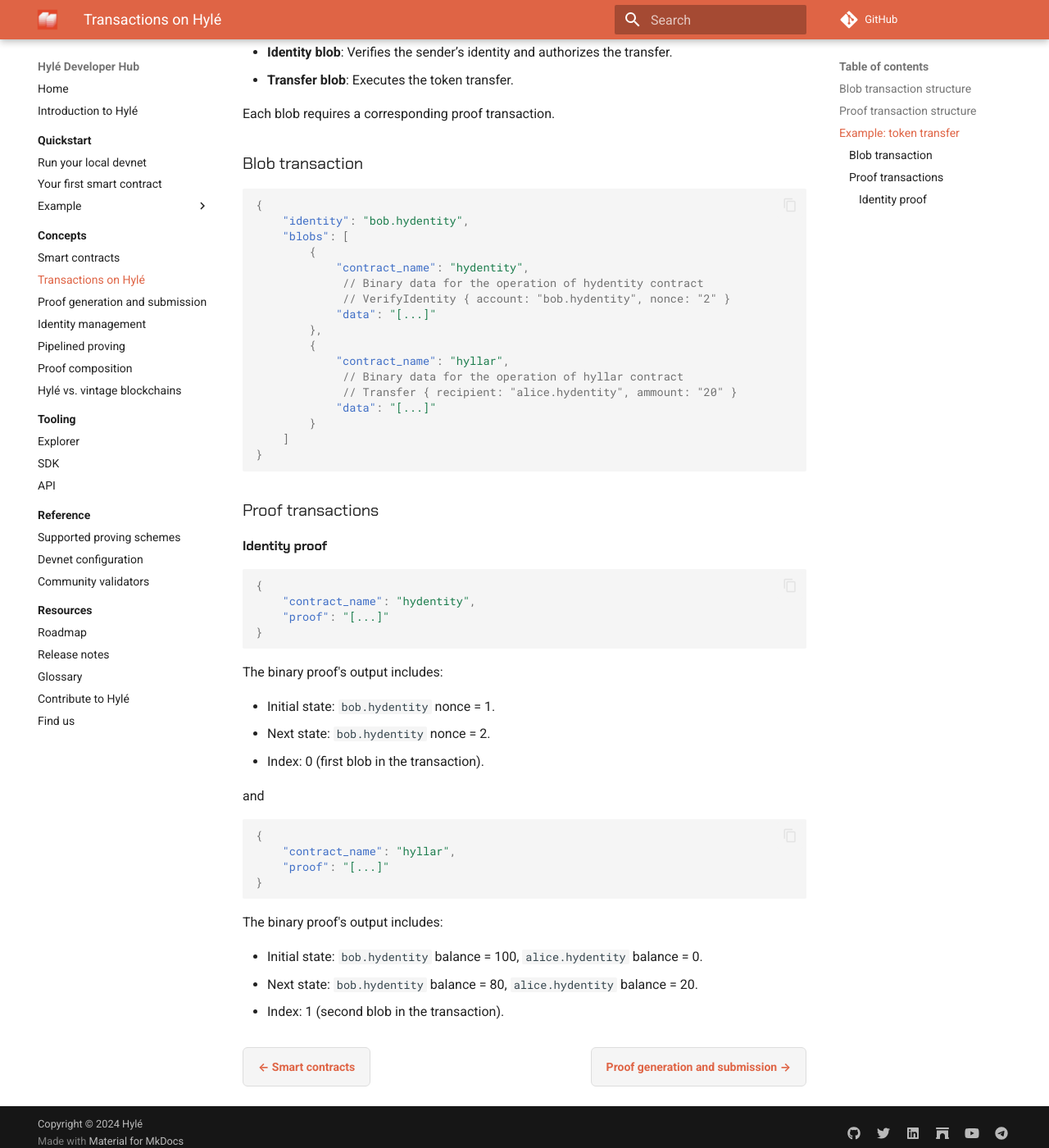
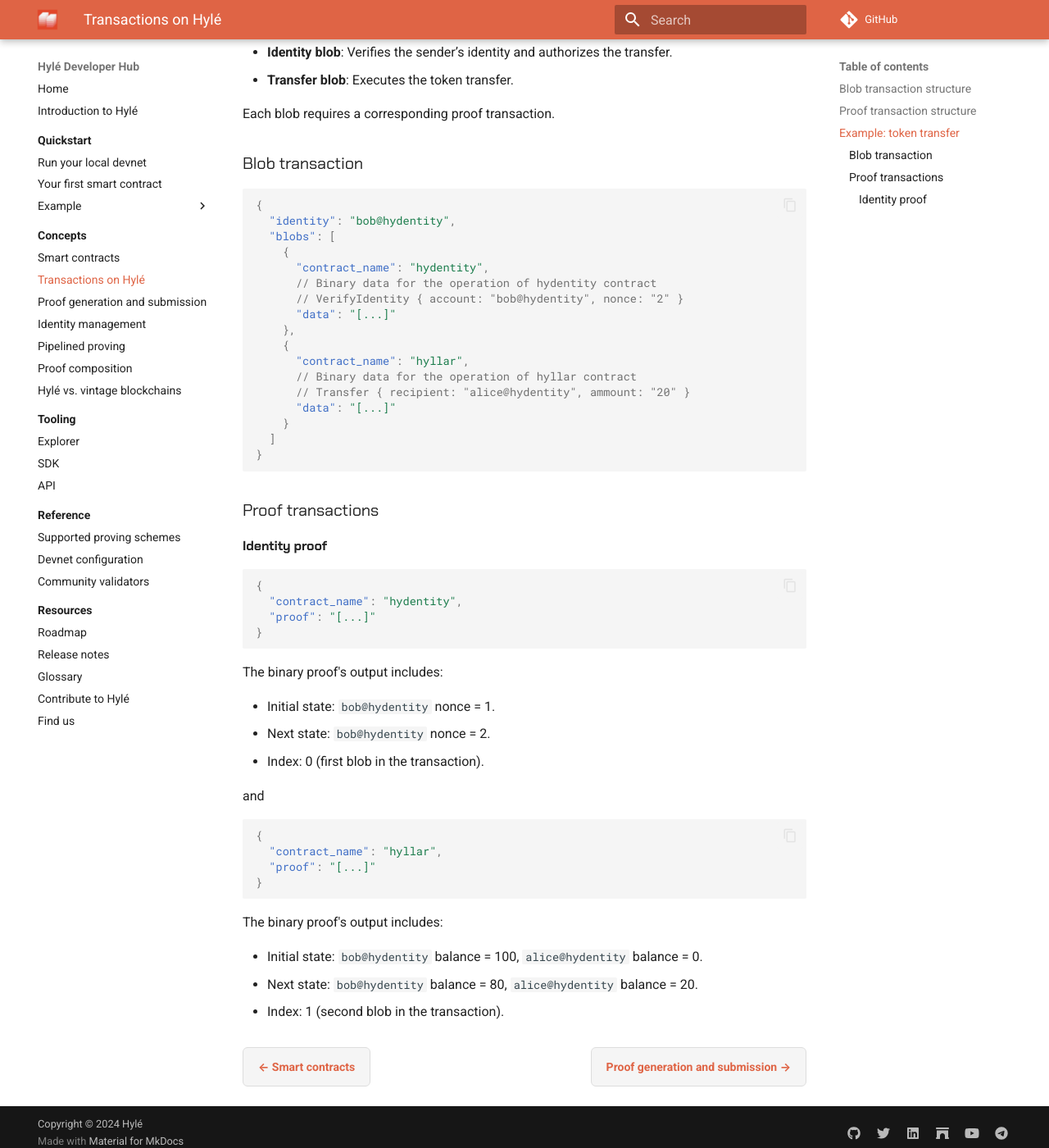
Before and after one commit to Hyle-org/devhub-hyle, an MkDocs documentation site: the page built from docs/concepts/transaction.md, in a window 1280 px wide and 1400 px high, scrolled down 1174 px. Shown: the whole window at 82% size. Built offline with MkDocs 1.6.1 and Material for MkDocs 9.7.7, drawn with Linux system fonts in a browser that asks for light colours; plug-ins that fetch from the network failed and are left out; comment, search, counter and statistics services are not loaded.

````diff
--- a/docs/concepts/transaction.md
+++ b/docs/concepts/transaction.md
@@ -44,21 +44,21 @@ Each blob requires a corresponding proof transaction.
 
 ```json
 {
-    "identity": "bob.hydentity",
-    "blobs": [
-        {
-            "contract_name": "hydentity",
-             // Binary data for the operation of hydentity contract
-             // VerifyIdentity { account: "bob.hydentity", nonce: "2" }
-            "data": "[...]"
-        },
-        {
-            "contract_name": "hyllar",
-             // Binary data for the operation of hyllar contract
-             // Transfer { recipient: "alice.hydentity", ammount: "20" }
-            "data": "[...]"
-        }
-    ]
+  "identity": "bob@hydentity",
+  "blobs": [
+    {
+      "contract_name": "hydentity",
+      // Binary data for the operation of hydentity contract
+      // VerifyIdentity { account: "bob@hydentity", nonce: "2" }
+      "data": "[...]"
+    },
+    {
+      "contract_name": "hyllar",
+      // Binary data for the operation of hyllar contract
+      // Transfer { recipient: "alice@hydentity", ammount: "20" }
+      "data": "[...]"
+    }
+  ]
 }
 ```
 
@@ -68,28 +68,28 @@ Each blob requires a corresponding proof transaction.
 
 ```json
 {
-    "contract_name": "hydentity",
-    "proof": "[...]"
+  "contract_name": "hydentity",
+  "proof": "[...]"
 }
 ```
 
 The binary proof's output includes:
 
-- Initial state: `bob.hydentity` nonce = 1.
-- Next state: `bob.hydentity` nonce = 2.
+- Initial state: `bob@hydentity` nonce = 1.
+- Next state: `bob@hydentity` nonce = 2.
 - Index: 0 (first blob in the transaction).
 
 and
 
 ```json
 {
-    "contract_name": "hyllar",
-    "proof": "[...]"
+  "contract_name": "hyllar",
+  "proof": "[...]"
 }
 ```
 
 The binary proof's output includes:
 
-- Initial state: `bob.hydentity` balance = 100, `alice.hydentity` balance = 0.
-- Next state: `bob.hydentity` balance = 80, `alice.hydentity` balance = 20.
+- Initial state: `bob@hydentity` balance = 100, `alice@hydentity` balance = 0.
+- Next state: `bob@hydentity` balance = 80, `alice@hydentity` balance = 20.
 - Index: 1 (second blob in the transaction).
````
Also changed, not shown: docs/concepts/identity.md (+5 -5 lines), docs/quickstart/example/custom-identity-contract.md (+6 -6 lines), docs/quickstart/example/first-token-contract.md (+13 -13 lines), docs/quickstart/example/proof-composition.md (+24 -24 lines).
